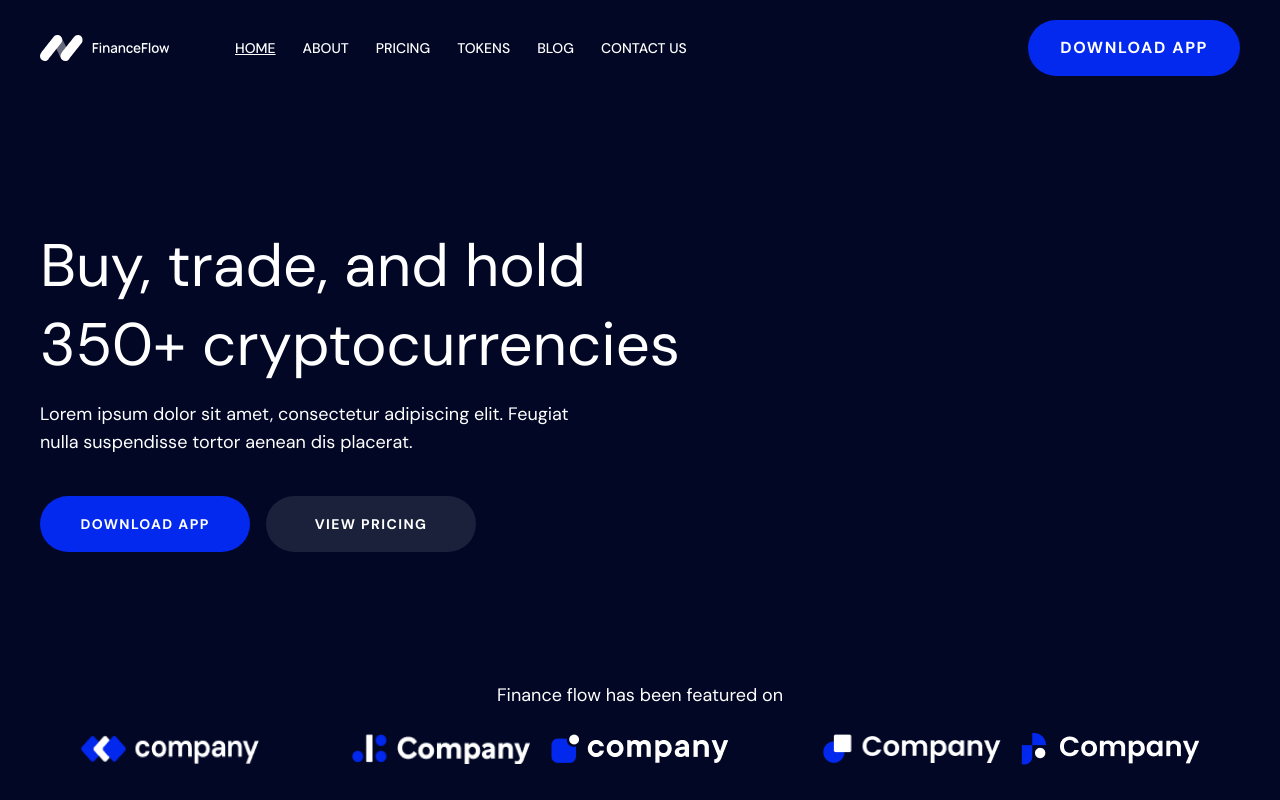
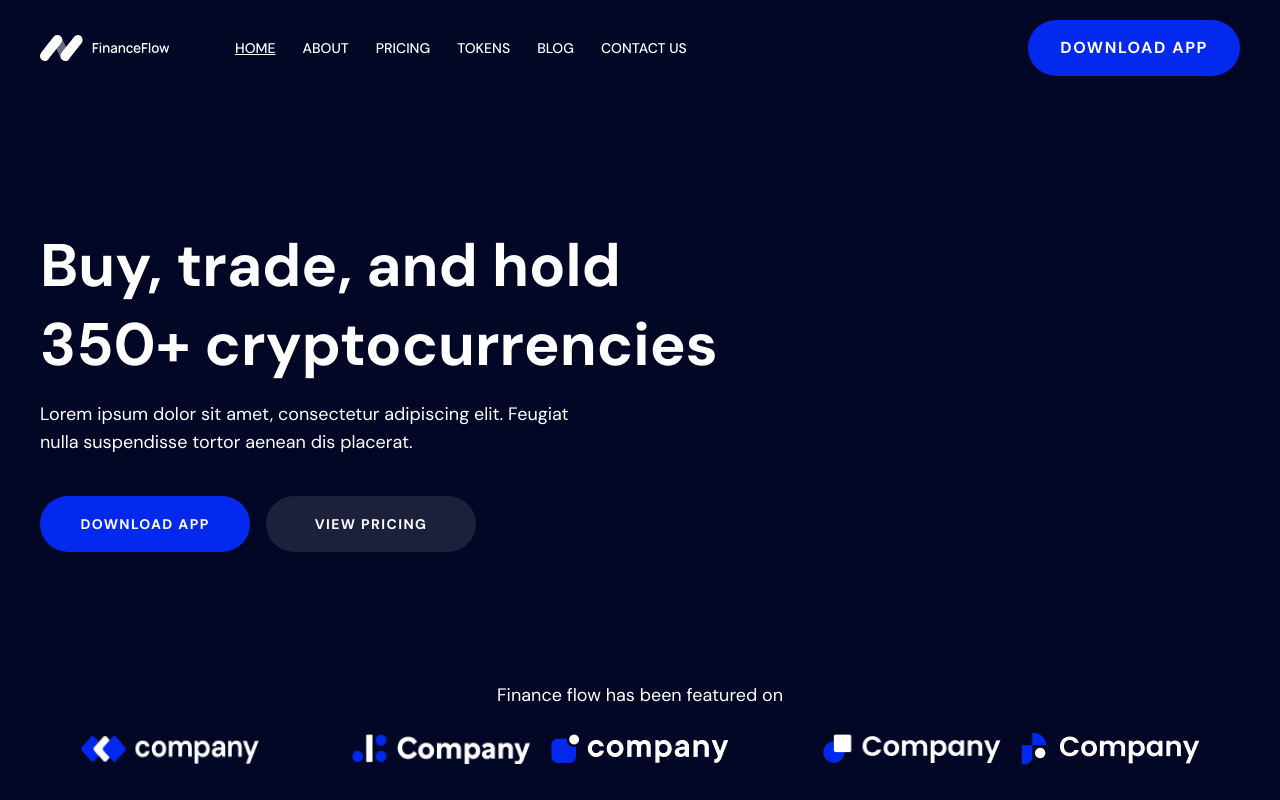
Before and after one commit to juliuscaezarff/Finance-Flow, a Next.js app: page / in a window 1280 px wide. Shown: the top 800 px of the page. Built offline with nearby package versions, Linux system fonts and the light colour scheme.

Commit message:
feat: corrigindo o tamanho do texto

```diff
--- a/src/components/Organisms/HomeHeroSection/index.tsx
+++ b/src/components/Organisms/HomeHeroSection/index.tsx
@@ -7,7 +7,7 @@ export const HomeHeroSection = () => {
     <section>
       <div className="container flex flex-col items-center lg:flex-row lg:justify-between lg:h-[585px]">
         <div className='lg:flex lg:flex-col lg:justify-center lg:w-[740px]'>
-          <h1 className='font-sans text-4xl w-[320px] lg:w-[700px] lg:text-6xl lg:leading-[79px]'>Buy, trade, and hold 350+ cryptocurrencies</h1>
+          <h1 className='font-sans text-4xl w-[320px] lg:w-[700px] lg:text-6xl lg:leading-[79px] font-bold'>Buy, trade, and hold 350+ cryptocurrencies</h1>
           <p className='font-sans text-base font-normal mt-4 lg:text-lg lg:max-w-[568px]'>
             Lorem ipsum dolor sit amet, consectetur adipiscing elit. Feugiat
             nulla suspendisse tortor aenean dis placerat.
```
